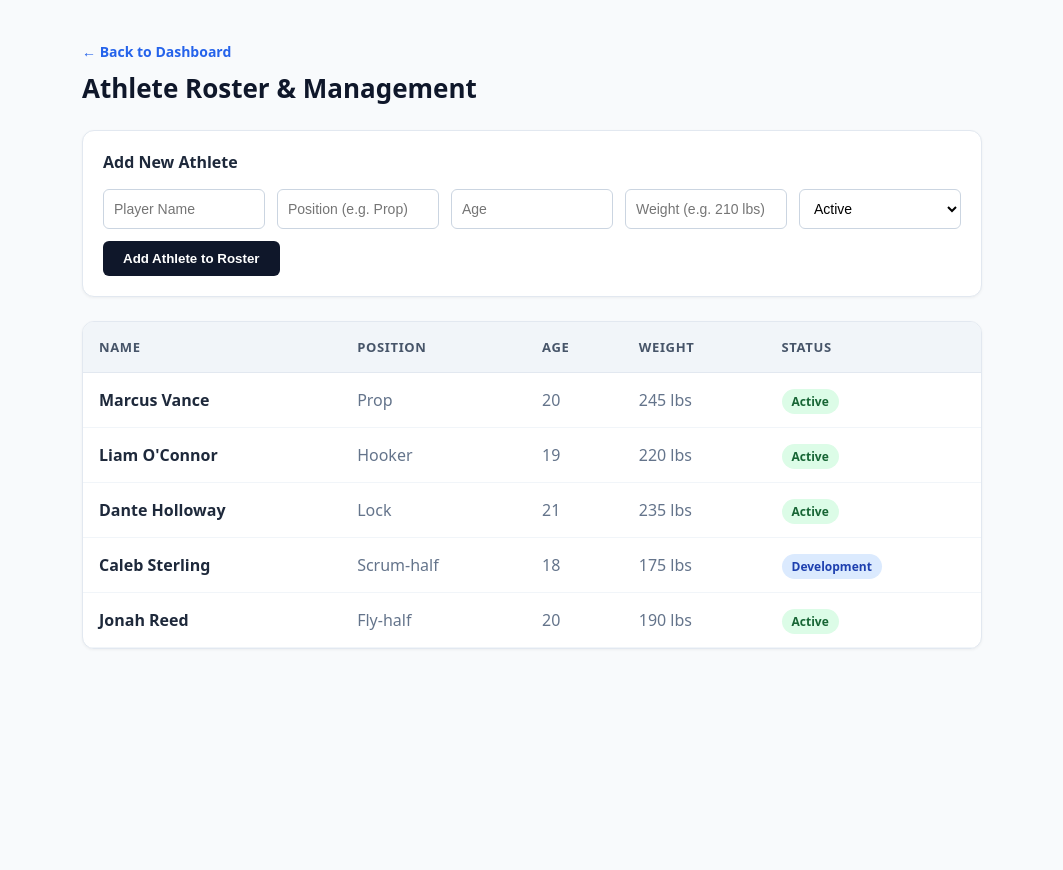
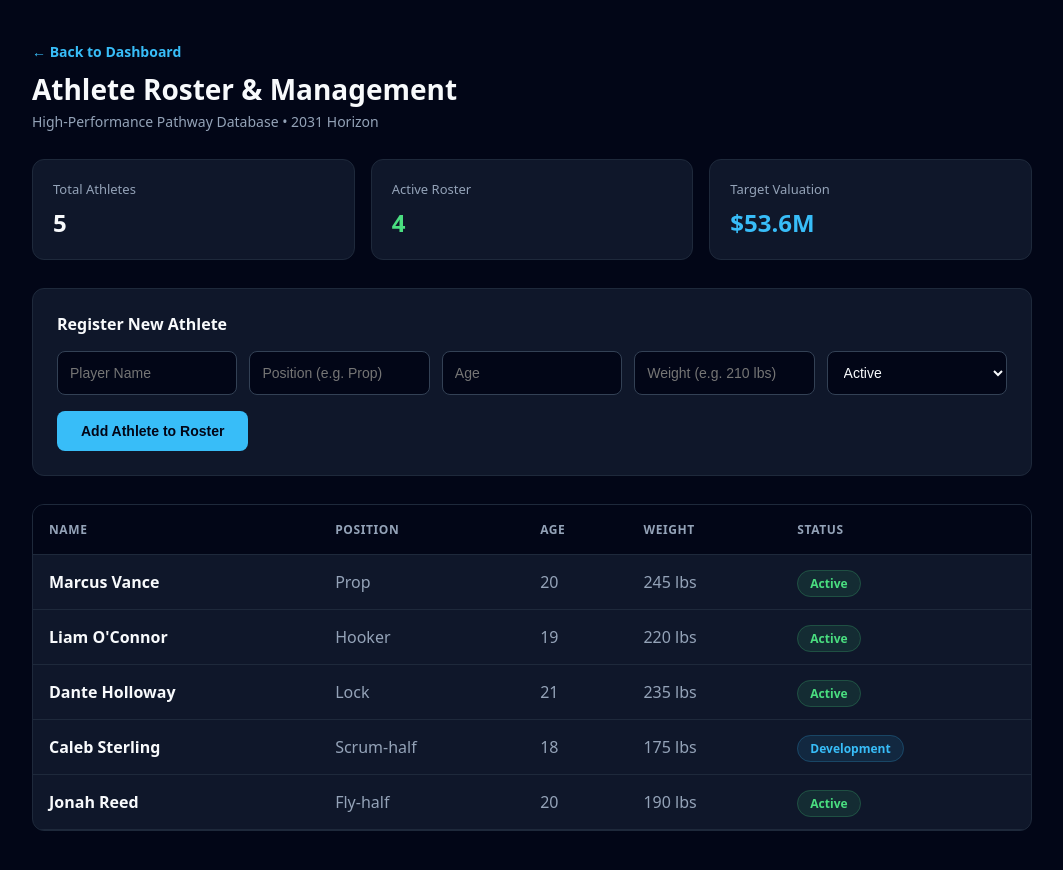
Before and after one commit to KGross16/Rugby2, a Next.js app: page / in a window 1280 px wide. Shown: the top 870 px of the page, without its empty margins (108-1171 px from the left). Built offline with nearby package versions, Linux system fonts and the light colour scheme.

Commit message:
Refactor athlete roster page styles and status handling
Updated the styling and layout of the athlete roster page. Changed the status handling to accept any string value.

```diff
--- a/app/page.tsx
+++ b/app/page.tsx
@@ -23,7 +23,7 @@ export default function PlayersPage() {
       position: form.position,
       age: Number(form.age) || 18,
       weight: form.weight || "180 lbs",
-      status: form.status as "Active" | "Injured" | "Development",
+      status: form.status,
     };
 
     setPlayers([newPlayer, ...players]);
@@ -31,27 +31,46 @@ export default function PlayersPage() {
   };
 
   return (
-    <main style={{ minHeight: "100vh", backgroundColor: "#f8fafc", fontFamily: "system-ui, sans-serif", padding: "40px 20px" }}>
-      <div style={{ maxWidth: "900px", margin: "0 auto" }}>
+    <main style={{ minHeight: "100vh", backgroundColor: "#020617", fontFamily: "system-ui, sans-serif", color: "#f8fafc", padding: "40px 20px" }}>
+      <div style={{ maxWidth: "1000px", margin: "0 auto" }}>
 
         {/* Navigation & Header */}
-        <div style={{ marginBottom: "24px" }}>
-          <Link href="/" style={{ color: "#2563eb", textDecoration: "none", fontSize: "14px", fontWeight: "600" }}>
+        <div style={{ marginBottom: "28px" }}>
+          <Link href="/" style={{ color: "#38bdf8", textDecoration: "none", fontSize: "14px", fontWeight: "600" }}>
             &larr; Back to Dashboard
           </Link>
-          <h1 style={{ margin: "8px 0 0 0", fontSize: "26px", fontWeight: "700", color: "#0f172a" }}>Athlete Roster & Management</h1>
+          <h1 style={{ margin: "8px 0 0 0", fontSize: "28px", fontWeight: "700", color: "#f8fafc" }}>Athlete Roster & Management</h1>
+          <p style={{ margin: "4px 0 0 0", fontSize: "14px", color: "#94a3b8" }}>High-Performance Pathway Database &bull; 2031 Horizon</p>
+        </div>
+
+        {/* Metrics Bar */}
+        <div style={{ display: "grid", gridTemplateColumns: "repeat(auto-fit, minmax(200px, 1fr))", gap: "16px", marginBottom: "28px" }}>
+          <div style={{ backgroundColor: "#0f172a", border: "1px solid #1e293b", padding: "20px", borderRadius: "12px" }}>
+            <p style={{ margin: "0", fontSize: "13px", color: "#94a3b8", fontWeight: "500" }}>Total Athletes</p>
+            <p style={{ margin: "8px 0 0 0", fontSize: "24px", fontWeight: "700", color: "#f8fafc" }}>{players.length}</p>
+          </div>
+          <div style={{ backgroundColor: "#0f172a", border: "1px solid #1e293b", padding: "20px", borderRadius: "12px" }}>
+            <p style={{ margin: "0", fontSize: "13px", color: "#94a3b8", fontWeight: "500" }}>Active Roster</p>
+            <p style={{ margin: "8px 0 0 0", fontSize: "24px", fontWeight: "700", color: "#4ade80" }}>
+              {players.filter(p => p.status === "Active").length}
+            </p>
+          </div>
+          <div style={{ backgroundColor: "#0f172a", border: "1px solid #1e293b", padding: "20px", borderRadius: "12px" }}>
+            <p style={{ margin: "0", fontSize: "13px", color: "#94a3b8", fontWeight: "500" }}>Target Valuation</p>
+            <p style={{ margin: "8px 0 0 0", fontSize: "24px", fontWeight: "700", color: "#38bdf8" }}>$53.6M</p>
+          </div>
         </div>
 
         {/* Add Player Form */}
-        <form onSubmit={handleSubmit} style={{ backgroundColor: "white", padding: "20px", borderRadius: "12px", border: "1px solid #e2e8f0", marginBottom: "24px", boxShadow: "0 1px 3px 0 rgb(0 0 0 / 0.05)" }}>
-          <h3 style={{ margin: "0 0 16px 0", fontSize: "16px", color: "#1e293b" }}>Add New Athlete</h3>
-          <div style={{ display: "grid", gridTemplateColumns: "repeat(auto-fit, minmax(140px, 1fr))", gap: "12px", marginBottom: "12px" }}>
+        <form onSubmit={handleSubmit} style={{ backgroundColor: "#0f172a", padding: "24px", borderRadius: "12px", border: "1px solid #1e293b", marginBottom: "28px" }}>
+          <h3 style={{ margin: "0 0 16px 0", fontSize: "16px", color: "#f8fafc", fontWeight: "600" }}>Register New Athlete</h3>
+          <div style={{ display: "grid", gridTemplateColumns: "repeat(auto-fit, minmax(150px, 1fr))", gap: "12px", marginBottom: "16px" }}>
             <input
               type="text"
               placeholder="Player Name"
               value={form.name}
               onChange={e => setForm({...form, name: e.target.value})}
-              style={{ padding: "10px", borderRadius: "6px", border: "1px solid #cbd5e1", fontSize: "14px" }}
+              style={{ padding: "12px", borderRadius: "8px", border: "1px solid #334155", backgroundColor: "#020617", color: "#f8fafc", fontSize: "14px" }}
               required
             />
             <input
@@ -59,7 +78,7 @@ export default function PlayersPage() {
               placeholder="Position (e.g. Prop)"
               value={form.position}
               onChange={e => setForm({...form, position: e.target.value})}
-              style={{ padding: "10px", borderRadius: "6px", border: "1px solid #cbd5e1", fontSize: "14px" }}
+              style={{ padding: "12px", borderRadius: "8px", border: "1px solid #334155", backgroundColor: "#020617", color: "#f8fafc", fontSize: "14px" }}
               required
             />
             <input
@@ -67,35 +86,35 @@ export default function PlayersPage() {
               placeholder="Age"
               value={form.age}
               onChange={e => setForm({...form, age: e.target.value})}
-              style={{ padding: "10px", borderRadius: "6px", border: "1px solid #cbd5e1", fontSize: "14px" }}
+              style={{ padding: "12px", borderRadius: "8px", border: "1px solid #334155", backgroundColor: "#020617", color: "#f8fafc", fontSize: "14px" }}
             />
             <input
               type="text"
               placeholder="Weight (e.g. 210 lbs)"
               value={form.weight}
               onChange={e => setForm({...form, weight: e.target.value})}
-              style={{ padding: "10px", borderRadius: "6px", border: "1px solid #cbd5e1", fontSize: "14px" }}
+              style={{ padding: "12px", borderRadius: "8px", border: "1px solid #334155", backgroundColor: "#020617", color: "#f8fafc", fontSize: "14px" }}
             />
             <select
               value={form.status}
               onChange={e => setForm({...form, status: e.target.value})}
-              style={{ padding: "10px", borderRadius: "6px", border: "1px solid #cbd5e1", fontSize: "14px", backgroundColor: "white" }}
+              style={{ padding: "12px", borderRadius: "8px", border: "1px solid #334155", backgroundColor: "#020617", color: "#f8fafc", fontSize: "14px" }}
             >
               <option value="Active">Active</option>
               <option value="Development">Development</option>
               <option value="Injured">Injured</option>
             </select>
           </div>
-          <button type="submit" style={{ backgroundColor: "#0f172a", color: "white", padding: "10px 20px", borderRadius: "6px", border: "none", fontWeight: "600", cursor: "pointer" }}>
+          <button type="submit" style={{ backgroundColor: "#38bdf8", color: "#020617", padding: "12px 24px", borderRadius: "8px", border: "none", fontWeight: "700", cursor: "pointer", fontSize: "14px" }}>
             Add Athlete to Roster
           </button>
         </form>
 
         {/* Player Table Container */}
-        <div style={{ backgroundColor: "white", borderRadius: "12px", border: "1px solid #e2e8f0", overflow: "hidden", boxShadow: "0 1px 3px 0 rgb(0 0 0 / 0.05)" }}>
+        <div style={{ backgroundColor: "#0f172a", borderRadius: "12px", border: "1px solid #1e293b", overflow: "hidden" }}>
           <table style={{ width: "100%", borderCollapse: "collapse", textAlign: "left" }}>
             <thead>
-              <tr style={{ backgroundColor: "#f1f5f9", borderBottom: "1px solid #e2e8f0", color: "#475569", fontSize: "13px", textTransform: "uppercase", letterSpacing: "0.05em" }}>
+              <tr style={{ backgroundColor: "#020617", borderBottom: "1px solid #1e293b", color: "#94a3b8", fontSize: "12px", textTransform: "uppercase", letterSpacing: "0.05em" }}>
                 <th style={{ padding: "16px" }}>Name</th>
                 <th style={{ padding: "16px" }}>Position</th>
                 <th style={{ padding: "16px" }}>Age</th>
@@ -105,19 +124,20 @@ export default function PlayersPage() {
             </thead>
             <tbody>
               {players.map((player) => (
-                <tr key={player.id} style={{ borderBottom: "1px solid #f1f5f9" }}>
-                  <td style={{ padding: "16px", fontWeight: "600", color: "#1e293b" }}>{player.name}</td>
-                  <td style={{ padding: "16px", color: "#64748b" }}>{player.position}</td>
-                  <td style={{ padding: "16px", color: "#64748b" }}>{player.age}</td>
-                  <td style={{ padding: "16px", color: "#64748b" }}>{player.weight}</td>
+                <tr key={player.id} style={{ borderBottom: "1px solid #1e293b" }}>
+                  <td style={{ padding: "16px", fontWeight: "600", color: "#f8fafc" }}>{player.name}</td>
+                  <td style={{ padding: "16px", color: "#94a3b8" }}>{player.position}</td>
+                  <td style={{ padding: "16px", color: "#94a3b8" }}>{player.age}</td>
+                  <td style={{ padding: "16px", color: "#94a3b8" }}>{player.weight}</td>
                   <td style={{ padding: "16px" }}>
                     <span style={{
-                      padding: "4px 10px",
+                      padding: "4px 12px",
                       borderRadius: "20px",
                       fontSize: "12px",
                       fontWeight: "600",
-                      backgroundColor: player.status === "Active" ? "#dcfce7" : player.status === "Development" ? "#dbeafe" : "#fef3c7",
-                      color: player.status === "Active" ? "#166534" : player.status === "Development" ? "#1e40af" : "#92400e"
+                      backgroundColor: player.status === "Active" ? "rgba(74, 222, 128, 0.1)" : player.status === "Development" ? "rgba(56, 189, 248, 0.1)" : "rgba(250, 204, 21, 0.1)",
+                      color: player.status === "Active" ? "#4ade80" : player.status === "Development" ? "#38bdf8" : "#facc15",
+                      border: `1px solid ${player.status === "Active" ? "rgba(74, 222, 128, 0.2)" : player.status === "Development" ? "rgba(56, 189, 248, 0.2)" : "rgba(250, 204, 21, 0.2)"}`
                     }}>
                       {player.status}
                     </span>
```
